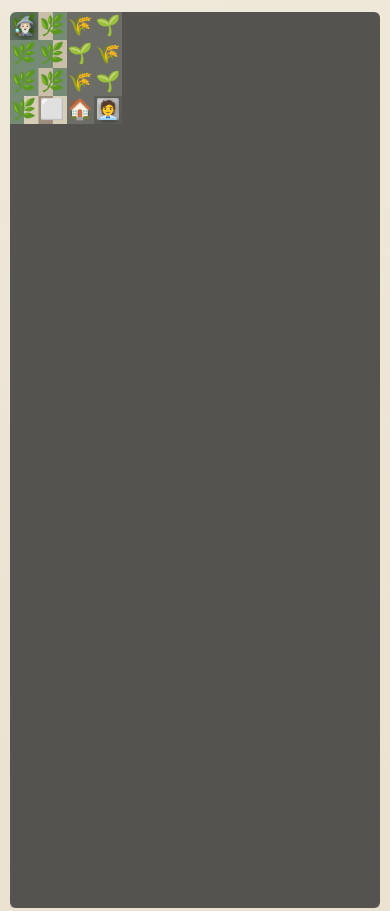
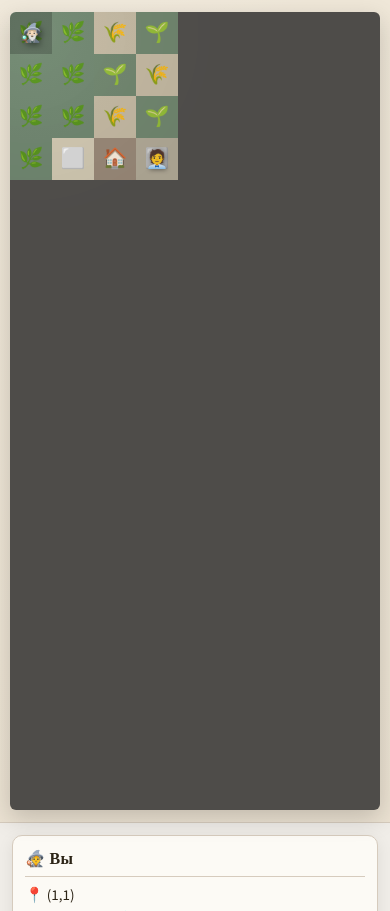
Before and after one commit to dmtrbrmtv/sheets-sorcery, a website with bundled scripts: page docs/index.html in a window 390 px wide. Shown: the top 911 px of the page. Built offline with nearby package versions, Linux system fonts and the light colour scheme.

Commit message:
Add player-centered camera and scale UI

```diff
--- a/docs/config.js
+++ b/docs/config.js
@@ -3,7 +3,7 @@
 
 export const GRID_W = 26;
 export const GRID_H = 32;
-export const CELL_SIZE_PX = 28;
+export const CELL_SIZE_PX = 42;
 
 /** When true, map shows biome letters (G=grass, F=forest, P=field, M=mountain, W=water, S=shore) */
 export const DEBUG_SHOW_BIOMES = false;
--- a/docs/game.js
+++ b/docs/game.js
@@ -178,6 +178,8 @@
 	homeMode = true;
 	selectedHomeX = null;
 	selectedHomeY = null;
+	lastCamera = null;
+	lastPlayerPos = null;
 	saveState();
 	refreshAll();
 }
@@ -186,6 +188,8 @@
 	homeMode = false;
 	selectedHomeX = null;
 	selectedHomeY = null;
+	lastCamera = null;
+	lastPlayerPos = null;
 	saveState();
 	refreshAll();
 }
@@ -243,6 +247,7 @@
 	dayOverlayEl.className = `phase-overlay phase-${t.phase || "day"}`;
 }
 
+const mapWrapperEl = document.querySelector(".map-wrapper");
 const mapContainerEl = document.querySelector(".map-container");
 const mapBgEl = document.getElementById("map-bg");
 const gridEl = document.getElementById("grid");
@@ -261,6 +266,11 @@
 const rulesEl = document.getElementById("rules");
 const questsEl = document.getElementById("quests");
 const resetBtn = document.getElementById("reset");
+const VIEW_COLS = Math.min(GRID_W, 19);
+const VIEW_ROWS = Math.min(GRID_H, 19);
+const reduceMotionQuery = window.matchMedia("(prefers-reduced-motion: reduce)");
+let lastPlayerPos = null;
+let lastCamera = null;
 
 if (!gridEl) throw new Error("index.html must contain <div id='grid'></div>");
 
@@ -278,6 +288,60 @@
 gridEl.style.gridAutoRows = `${CELL_SIZE_PX}px`;
 gridEl.style.gap = "0";
 gridEl.style.padding = "0";
+
+function updateCameraAndFocus({ playerX, playerY, gridCols, gridRows }) {
+	if (!mapContainerEl || !mapWrapperEl) return;
+
+	const viewCols = Math.min(gridCols, VIEW_COLS);
+	const viewRows = Math.min(gridRows, VIEW_ROWS);
+	const viewportW = viewCols * CELL_SIZE_PX;
+	const viewportH = viewRows * CELL_SIZE_PX;
+	const mapW = gridCols * CELL_SIZE_PX;
+	const mapH = gridRows * CELL_SIZE_PX;
+
+	mapWrapperEl.style.width = `${viewportW}px`;
+	mapWrapperEl.style.height = `${viewportH}px`;
+
+	const playerPx = (playerX - 0.5) * CELL_SIZE_PX;
+	const playerPy = (playerY - 0.5) * CELL_SIZE_PX;
+	const targetX = viewportW / 2 - playerPx;
+	const targetY = viewportH / 2 - playerPy;
+
+	const minX = viewportW - mapW;
+	const minY = viewportH - mapH;
+	const clampedX = Math.max(minX, Math.min(0, targetX));
+	const clampedY = Math.max(minY, Math.min(0, targetY));
+
+	const focusX = playerPx + clampedX;
+	const focusY = playerPy + clampedY;
+	mapWrapperEl.style.setProperty("--focus-x", `${focusX}px`);
+	mapWrapperEl.style.setProperty("--focus-y", `${focusY}px`);
+
+	if (reduceMotionQuery.matches || !lastCamera) {
+		mapContainerEl.style.transform = `translate(${clampedX}px, ${clampedY}px)`;
+		lastCamera = { x: clampedX, y: clampedY };
+		return;
+	}
+
+	const lastX = lastCamera.x;
+	const lastY = lastCamera.y;
+	if (lastX !== clampedX || lastY !== clampedY) {
+		const overshootX = clampedX + (clampedX - lastX) * 0.08;
+		const overshootY = clampedY + (clampedY - lastY) * 0.08;
+		mapContainerEl.getAnimations?.().forEach((anim) => anim.cancel());
+		mapContainerEl.animate(
+			[
+				{ transform: `translate(${lastX}px, ${lastY}px)` },
+				{ transform: `translate(${overshootX}px, ${overshootY}px)` },
+				{ transform: `translate(${clampedX}px, ${clampedY}px)` },
+			],
+			{ duration: 160, easing: "cubic-bezier(0.22, 1.0, 0.36, 1)" },
+		);
+	}
+
+	mapContainerEl.style.transform = `translate(${clampedX}px, ${clampedY}px)`;
+	lastCamera = { x: clampedX, y: clampedY };
+}
 
 refreshAll();
 
@@ -408,9 +472,7 @@
 	const ctx = canvas.getContext("2d");
 	const p = state.player;
 	buildVisibleSet(p).forEach((k) => state.revealed.add(k));
-	const viewMinY = Math.max(1, p.y - 15);
-	const viewMaxY = viewMinY + 31;
-	for (let viewY = viewMinY; viewY <= viewMaxY; viewY++) {
+	for (let viewY = 1; viewY <= GRID_H; viewY++) {
 		for (let viewX = 1; viewX <= GRID_W; viewX++) {
 			const key = `${viewX},${viewY}`;
 			const isRevealed = state.revealed.has(key);
@@ -418,7 +480,7 @@
 			const color = isRevealed ? getTerrainBg(baseTile) : "#6a6a62";
 			ctx.fillStyle = color;
 			const canvasX = (viewX - 1) * CELL_SIZE_PX;
-			const canvasY = (viewY - viewMinY) * CELL_SIZE_PX;
+			const canvasY = (viewY - 1) * CELL_SIZE_PX;
 			ctx.fillRect(canvasX, canvasY, CELL_SIZE_PX, CELL_SIZE_PX);
 		}
 	}
@@ -472,6 +534,8 @@
 		mapContainerEl.style.width = `${HOME_W * CELL_SIZE_PX}px`;
 		mapContainerEl.style.height = `${HOME_H * CELL_SIZE_PX}px`;
 	}
+	updateCameraAndFocus({ playerX: home.playerX, playerY: home.playerY, gridCols: HOME_W, gridRows: HOME_H });
+	lastPlayerPos = { mode: "home", x: home.playerX, y: home.playerY };
 }
 
 function render() {
@@ -505,9 +569,17 @@
 		if (state.revealed.has(key)) entityCells.set(key, { emoji: h.emoji, hostile: false });
 	});
 
-	const viewMinY = Math.max(1, p.y - 15);
-	const viewMaxY = viewMinY + 31;
-	for (let viewY = viewMinY; viewY <= viewMaxY; viewY++) {
+	const lastPos = lastPlayerPos?.mode === "world" ? lastPlayerPos : null;
+	let stepDx = 0;
+	let stepDy = 0;
+	let shouldSpring = false;
+	if (lastPos) {
+		stepDx = p.x - lastPos.x;
+		stepDy = p.y - lastPos.y;
+		shouldSpring = Math.abs(stepDx) + Math.abs(stepDy) === 1;
+	}
+
+	for (let viewY = 1; viewY <= GRID_H; viewY++) {
 		for (let viewX = 1; viewX <= GRID_W; viewX++) {
 			const key = `${viewX},${viewY}`;
 			const isRevealed = state.revealed.has(key);
@@ -547,6 +619,11 @@
 			if (isPlayerHere) {
 				entityLayer.textContent = p.icon;
 				entityLayer.classList.add("player");
+				if (shouldSpring) {
+					entityLayer.classList.add("step-spring");
+					entityLayer.style.setProperty("--step-from-x", `${-stepDx * CELL_SIZE_PX}px`);
+					entityLayer.style.setProperty("--step-from-y", `${-stepDy * CELL_SIZE_PX}px`);
+				}
 				if (entityData) {
 					const combatInfo = getCombatEnemyInfo(state);
 					const villager = (state.villagers || []).find((v) => v.x === viewX && v.y === viewY);
@@ -566,6 +643,9 @@
 			gridEl.appendChild(cell);
 		}
 	}
+
+	updateCameraAndFocus({ playerX: p.x, playerY: p.y, gridCols: GRID_W, gridRows: GRID_H });
+	lastPlayerPos = { mode: "world", x: p.x, y: p.y };
 }
 
 function renderPlayerPanel() {
--- a/docs/styles.css
+++ b/docs/styles.css
@@ -76,7 +76,7 @@
 
 /* ---- LEFT: History + Rules (INFO ONLY) ---- */
 .col-left {
-  flex: 0 0 260px;
+  flex: 0 0 390px;
   display: flex;
   flex-direction: column;
   gap: 12px;
@@ -117,16 +117,33 @@
 
 .map-wrapper {
   display: flex;
-  align-items: center;
-  justify-content: center;
+  align-items: flex-start;
+  justify-content: flex-start;
+  position: relative;
+  overflow: hidden;
+  border-radius: 6px;
+  box-shadow: 0 8px 24px rgba(0,0,0,0.18);
+}
+
+.map-wrapper::after {
+  content: "";
+  position: absolute;
+  inset: 0;
+  pointer-events: none;
+  background: radial-gradient(
+    180px 180px at var(--focus-x, 50%) var(--focus-y, 50%),
+    rgba(255, 255, 255, 0.08),
+    rgba(0, 0, 0, 0.15) 60%,
+    rgba(0, 0, 0, 0.22) 100%
+  );
+  opacity: 0.35;
+  z-index: 4;
 }
 
 .map-container {
   position: relative;
   display: inline-block;
-  box-shadow: 0 8px 24px rgba(0,0,0,0.18);
-  border-radius: 6px;
-  overflow: hidden;
+  will-change: transform;
 }
 
 .map-bg {
@@ -157,7 +174,7 @@
 
 /* ---- RIGHT: Player HUD ---- */
 .col-right {
-  flex: 0 0 280px;
+  flex: 0 0 420px;
   display: flex;
   flex-direction: column;
   gap: 12px;
@@ -256,10 +273,22 @@
 
 .cell-entity.player {
   filter: drop-shadow(2px 2px 3px rgba(0,0,0,0.5));
+  will-change: transform;
+}
+
+.cell-entity.player.step-spring {
+  animation: step-spring 140ms cubic-bezier(0.22, 1.0, 0.36, 1);
+  transform-origin: center;
 }
 
 .cell-entity.entity-hostile {
   filter: drop-shadow(1px 1px 2px rgba(0,0,0,0.6)) drop-shadow(0 0 4px rgba(180,0,0,0.4));
+}
+
+@keyframes step-spring {
+  0% { transform: translate(var(--step-from-x), var(--step-from-y)) scale(0.98); }
+  70% { transform: translate(0,0) scale(1.03); }
+  100% { transform: translate(0,0) scale(1); }
 }
 
 .cell.fog .cell-terrain {
@@ -761,7 +790,7 @@
 @media (max-width: 1200px) {
   .col-left,
   .col-right {
-    flex: 0 0 220px;
+    flex: 0 0 330px;
     padding: 12px;
   }
   .col-center {
@@ -790,12 +819,10 @@
     border-top: 1px solid var(--panel-border);
   }
   .map-wrapper {
-    width: 100%;
-    overflow-x: auto;
-    -webkit-overflow-scrolling: touch;
+    overflow: hidden;
   }
   .map-container {
-    margin: 0 auto;
+    margin: 0;
   }
 }
 
```
